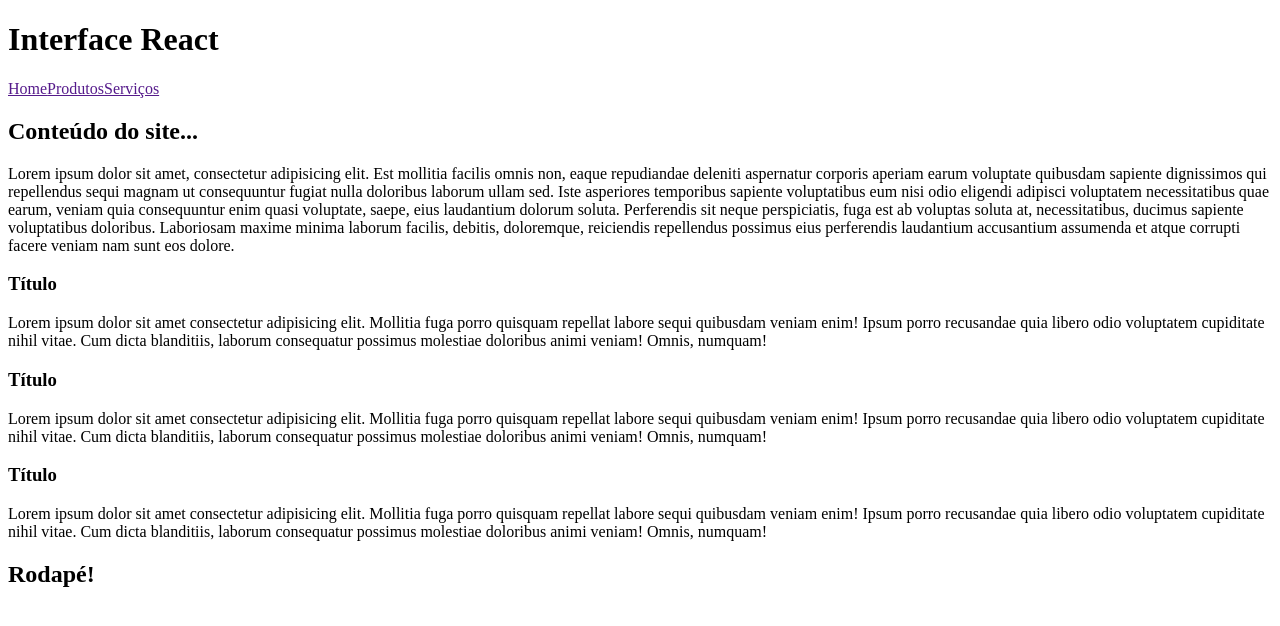
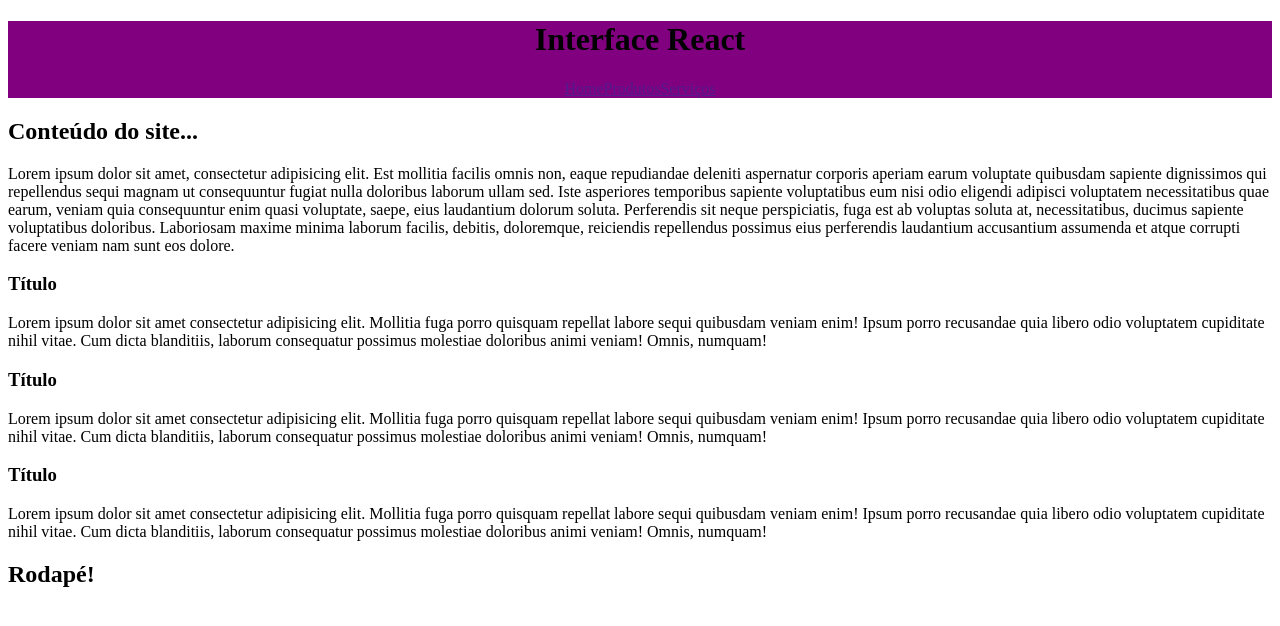
Before and after one commit to LucasMendesz/meu-app, a React (Create React App) app: page / in a window 1280 px wide. Shown: the top 626 px of the page. Built offline with nearby package versions, Linux system fonts and the light colour scheme.

Commit message:
CSS inline

```diff
--- a/src/Components/layout/Cabecalho.jsx
+++ b/src/Components/layout/Cabecalho.jsx
@@ -1,7 +1,10 @@
 import Menu from "../Menu";
 const Cabecalho = () => {
   return (
-    <header>
+    /* CSS IN JS */
+
+    /* CSS inline (usa propriedade style e sintaxe de objeto) */
+    <header style={{ backgroundColor: "purple", textAlign: "center" }}>
       <h1>Interface React</h1>
       <Menu />
     </header>
```
